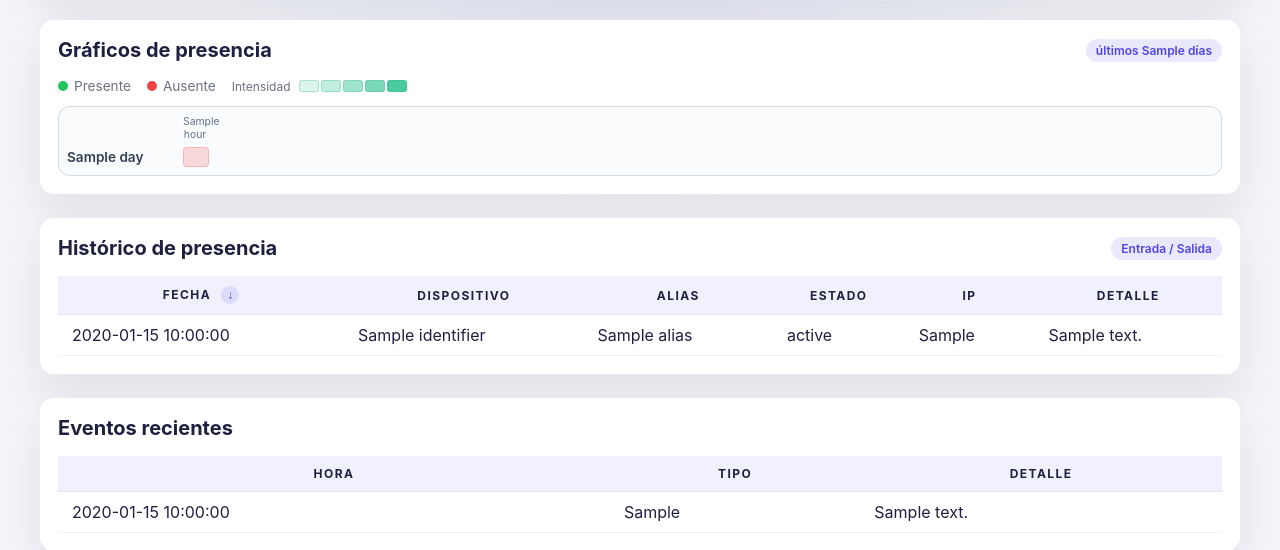
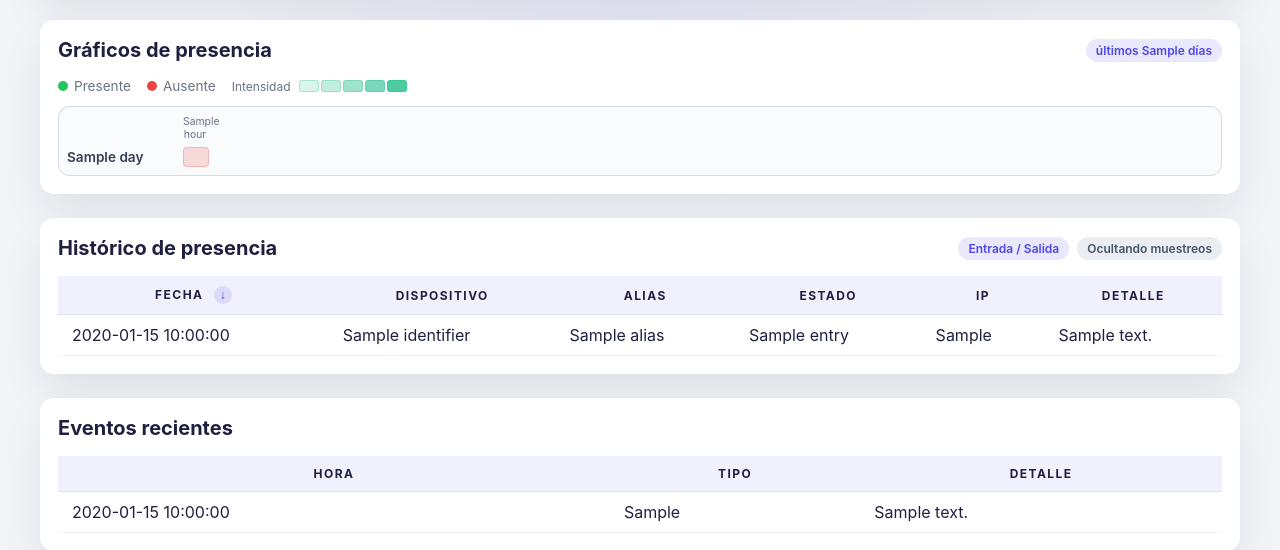
Before and after one commit to adrianbelmonte302/pi-network-sensor, a FastAPI app: template templates/device_detail.html in a window 1280 px wide. Shown: the part 298-848 px from the top of the page. Run offline with FastAPI, Linux system fonts and the light colour scheme; the template is opened without the code that fills it: most values are stand-ins (such as "Sample title", 1, 10 or a date in 2020).

Commit message:
Hide sample rows in device presence history
- Add history label mapping
- Filter out sample entries in the device history table

```diff
--- a/app.py
+++ b/app.py
@@ -1714,6 +1714,12 @@ def device_detail(request: Request, identifier: str):
                 **entry,
                 "timestamp_fmt": format_ts(entry.get("timestamp")) or entry.get("timestamp"),
                 "timestamp_raw": entry.get("timestamp") or "",
+                "history_label": {
+                    "entry": "Entrada",
+                    "exit": "Salida",
+                    "new": "Nuevo",
+                    "sample": "Muestreo",
+                }.get(entry.get("history_type") or "", "Nota"),
             }
         )
 
--- a/templates/device_detail.html
+++ b/templates/device_detail.html
@@ -353,7 +353,10 @@
     <section>
       <div class="section-heading">
         <h2>Histórico de presencia</h2>
-        <span class="chip">Entrada / Salida</span>
+        <div style="display:flex;gap:8px;align-items:center;">
+          <span class="chip">Entrada / Salida</span>
+          <span class="chip" style="background:rgba(148,163,184,0.2);color:#475569;">Ocultando muestreos</span>
+        </div>
       </div>
       <div class="table-wrapper">
         <table>
@@ -372,11 +375,12 @@
           </thead>
           <tbody id="device-history-body">
             {% for entry in history_entries %}
+            {% if entry.history_type != 'sample' %}
             <tr class="history-row history-row--{{ entry.history_type or 'note' }}">
               <td data-ts="{{ entry.timestamp_raw }}">{{ entry.timestamp_fmt | default('—') }}</td>
               <td>{{ entry.identifier }}</td>
               <td>{{ device.alias or 'Sin alias' }}</td>
-              <td>{{ entry.status_label or entry.status }}</td>
+              <td>{{ entry.history_label or entry.status_label or entry.status }}</td>
               <td>
                 {{ entry.ip or '—' }}
                 {% if entry.previous_ip and entry.previous_ip != '' %}
@@ -385,6 +389,7 @@
               </td>
               <td>{{ entry.detail or '—' }}</td>
             </tr>
+            {% endif %}
             {% else %}
             <tr>
               <td colspan="6">No hay historiales disponibles.</td>
```
